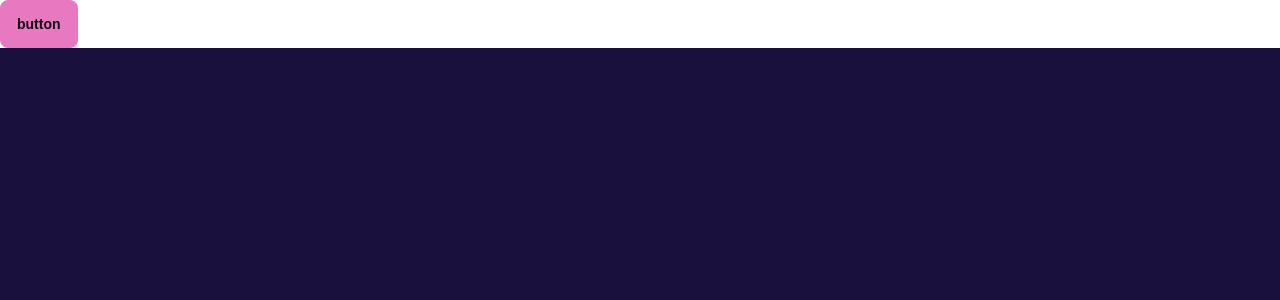
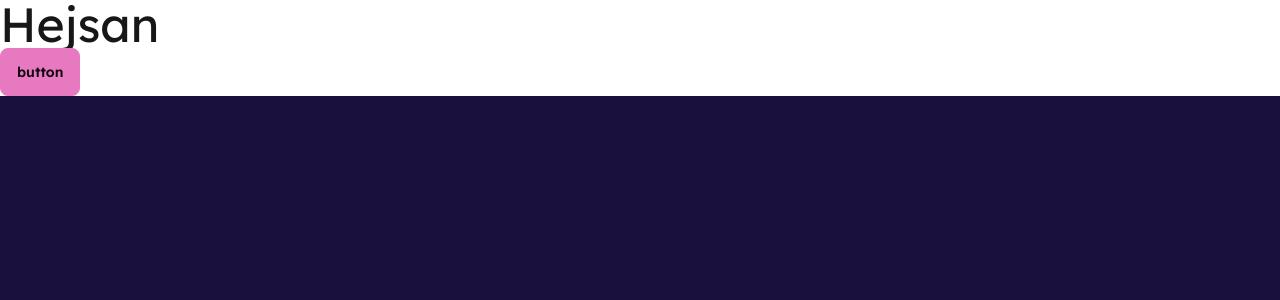
Before and after one commit to Hampus2001/quizkampen, a Next.js app: page / in a window 1280 px wide. Shown: the top 300 px of the page. Built offline with nearby package versions, Linux system fonts and the light colour scheme.

Commit message:
Added font

```diff
--- a/src/pages/_app.js
+++ b/src/pages/_app.js
@@ -1,5 +1,16 @@
 import "@/styles/globals.css";
+import { Lexend } from "next/font/google";
+
+const lexend = Lexend({
+  variable: "--font-lexend",
+  subsets: ["latin"],
+  weight: ["300", "400", "500", "600", "700", "800"],
+});
 
 export default function App({ Component, pageProps }) {
-  return <Component {...pageProps} />;
+  return (
+    <main className={`${lexend.variable} font-sans`}>
+      <Component {...pageProps} />
+    </main>
+  );
 }
--- a/src/pages/index.js
+++ b/src/pages/index.js
@@ -1,20 +1,8 @@
-import Image from "next/image";
-import { Geist, Geist_Mono } from "next/font/google";
-
-const geistSans = Geist({
-  variable: "--font-geist-sans",
-  subsets: ["latin"],
-});
-
-const geistMono = Geist_Mono({
-  variable: "--font-geist-mono",
-  subsets: ["latin"],
-});
-
 export default function Home() {
   return (
     <div>
-      <button className="btn btn-primary">button</button>
+      <h1 className="text-5xl font-sans">Hejsan</h1>
+      <button className="btn btn-primary font-sans">button</button>
     </div>
   );
 }
--- a/tailwind.config.mjs
+++ b/tailwind.config.mjs
@@ -7,6 +7,9 @@ export default {
   ],
   theme: {
     extend: {
+      fontFamily: {
+        sans: ["var(--font-lexend)"],
+      },
       colors: {
         background: "var(--background)",
         foreground: "var(--foreground)",
```
